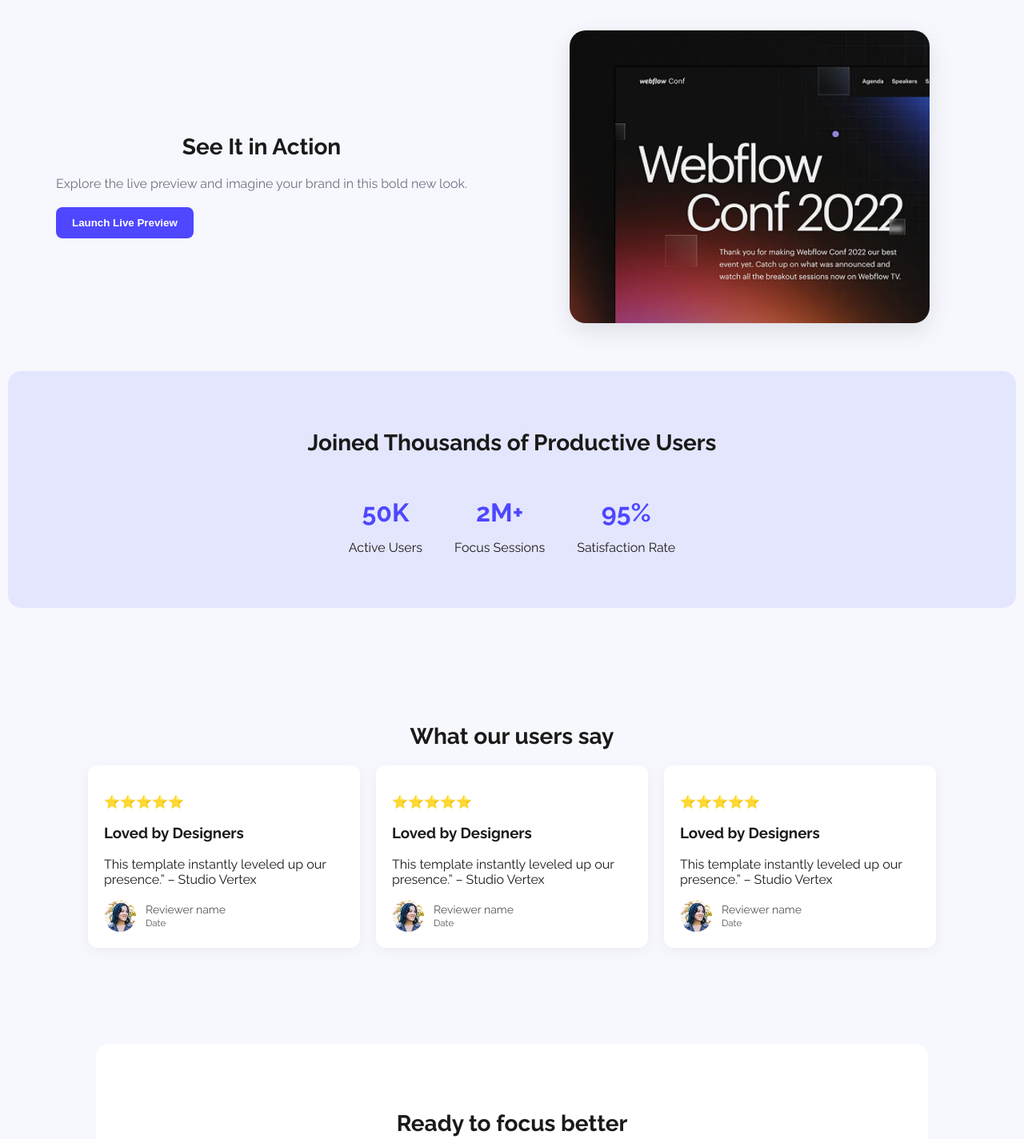
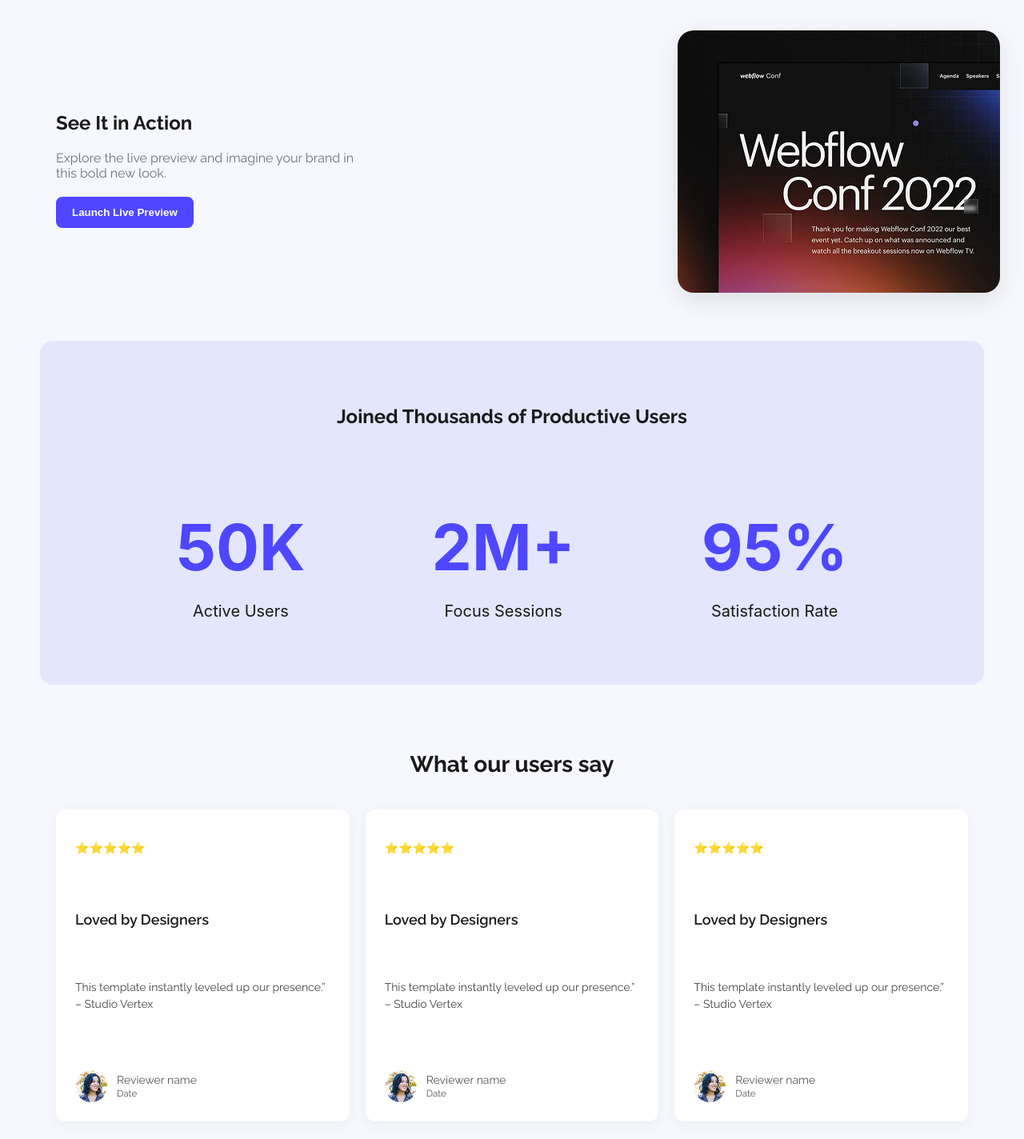
Before and after one commit to tanmoysarkerjr/web-landing-launchpad, a plain HTML site: page index.html in a window 1280 px wide. Shown: the part 720-2144 px from the top of the page at 80% size. Drawn offline with Linux system fonts and the light colour scheme.

Commit message:
Update: Your commit message here

```diff
--- a/style.css
+++ b/style.css
@@ -1,4 +1,3 @@
-
 .raleway {
   font-family: "Raleway", sans-serif;
   font-optical-sizing: auto;
@@ -15,27 +14,30 @@
   height: 698px;
 }
 
-nav{
+nav {
   display: flex;
   align-items: center;
   justify-content: space-between;
   margin: 0 150px 0 150px;
 }
-.title{
+
+.title {
   font-weight: bold;
   font-size: 34px;
   color: rgba(78, 71, 255, 1);
 }
-nav ul li{
+
+nav ul li {
   list-style: none;
 }
-nav ul a{
+
+nav ul a {
   text-decoration: none;
 }
 
-.btn-primary{
+.btn-primary {
 
-        background-color:#4E47FF ;
+  background-color: #4E47FF;
   color: #FFFFFF;
   font-weight: bold;
   font-size: 16px;
@@ -45,14 +47,16 @@ nav ul a{
   border: none;
 
 }
-.describtion{
+
+.describtion {
   color: #252432;
   text-align: center;
 
   margin: 309px 267.5px 152px 267.5px;
 
 }
-.describtion ul li{
+
+.describtion ul li {
 
   list-style: none;
   margin: 37px;
@@ -66,31 +70,41 @@ nav ul a{
   color: #1a1a1a;
 }
 
-      /* General heading */
-      h2 {
+/*h2 {
   text-align: center;
   font-size: 28px;
   margin-bottom: 20px;
-      }
+}*/
 
-      /* Action Section */
+
 .action-section {
+  display: flex;
   background: #f6f8fe;
-        width: 1140px;
-        margin: 60px auto; /* Centered horizontally */
+  max-width: 1140px;
+  margin: 0 auto;
+  padding: 60px 20px;
+  position: relative;
+  align-items: center;
+  justify-content: center;
+
 }
 
 .action-container {
+
+  align-items: center;
+  flex-wrap: nowrap;
   display: flex;
-        gap: 80px;
-        align-items: center;
-        flex-wrap: wrap;
+  justify-content: center;
+
+  gap:340px;
+
 }
 
-      .action-content p {
+.action-container p {
   font-size: 16px;
   color: #6b7280;
   margin-bottom: 20px;
+
 }
 
 .action-button {
@@ -108,74 +122,105 @@ nav ul a{
   background-color: #3a36cc;
 }
 
-      .action-image {
-        flex: 1;
+.action-image img {
   display: flex;
   justify-content: center;
-        min-width: 300px;
-      }
-
-      .action-image img {
-        width: 100%;
-        max-width: 450px;
+  height: 328px;
+  width: 403px;
   border-radius: 20px;
   box-shadow: 0 10px 30px rgba(0, 0, 0, 0.1);
+  position: relative;
+  left: 10%;
 }
 
 
 
 .stats-section {
   background-color: #e4e6fe;
-width: 1140px;
-    margin: 60px auto;
-    padding: 50px 60px;
+  align-items: center;
+  max-width: 1140px;
+  margin: 0 auto;
+  padding: 60px 20px;
   border-radius: 16px;
   text-align: center;
+
 }
 
 .stats {
+  font-family: Inter;
   display: flex;
   justify-content: center;
-    gap: 40px;
+
+  gap: 158px;
   margin-top: 20px;
 }
 
 .stats h3 {
-    font-size: 32px;
+  font-size: 80px;
   color: #4E47FF;
   margin-bottom: 5px;
+  padding: px 142px 50px 142px;
+  gap: 158px;
+}
+
+.stats p {
+
+  font-size: 20px;
 }
 
 
 /* Testimonials */
 .testimonials {
+  max-width: 1140px;
+  margin: 0 auto;
   padding: 60px 20px;
-    max-width: 1200px;
-    margin: 60px auto; /* Center section on the page */
   text-align: center;
+}
+
+.testimonials h2 {
+  font-size: 28px;
+  margin-bottom: 40px;
+  color: #1a1a1a;
 }
 
 .cards {
   display: flex;
-    justify-content: center;
-    flex-wrap: wrap;
+
+
   gap: 20px;
 }
 
 .card {
   background: #ffffff;
-    padding: 20px;
+  padding: 24px;
   border-radius: 12px;
-    width: 300px;
+  width: 366px;
+  height: 342px;
   box-shadow: 0 4px 16px rgba(0, 0, 0, 0.05);
-    text-align: left; /* Optional: align card content left */
+  text-align: left;
+  display: flex;
+  flex-direction: column;
+  justify-content: space-between;
+}
+
+.card h3 {
+  margin: 12px 0 8px;
+  font-size: 18px;
+  font-weight: 600;
+  color: #1a1a1a;
+}
+
+.card p {
+  font-size: 14px;
+  color: #444;
+  line-height: 1.5;
 }
 
 .reviewer {
   display: flex;
   align-items: center;
   gap: 12px;
-    margin-top: 10px;
+  margin-top: 16px;
   font-size: 14px;
   color: #555;
 }
@@ -186,14 +231,19 @@ width: 1140px;
   border-radius: 50%;
   object-fit: cover;
 }
+
+
 /* CTA Section */
 .cta-section {
   background-color: white;
-    padding: 60px 20px;
+
+  padding: 71px 150px 71px 150px;
   text-align: center;
   border-radius: 16px;
   max-width: 1000px;
-    margin: 60px auto;
+
+  margin:132px auto;
+
 }
 
 .cta-button {
@@ -215,23 +265,33 @@ width: 1140px;
 
 .cta-section img {
   margin-top: 30px;
-    max-width: 100%;
+  max-width: 840px;
+  height: 364px;
   border-radius: 20px;
-    box-shadow: 0 8px 24px rgba(0, 0, 0, 0.1);
+  box-shadow: 0 8px 24px rgba(24, 14, 14, 0.1);
 }
+
+
+
+
 
 /* Contact Section */
 .contact-section {
   display: flex;
   flex-wrap: wrap;
-    justify-content: space-between;
-    padding: 60px 80px;
+  justify-content: center; /* Changed to center to align content */
   background-color: #f6f8fe;
+  /* Removed max-width to allow full width background */
+  margin: 92px 150px 14px 150px; /* Updated margin to remove horizontal constraint */
+  padding: 60px 150px; /* Adjusted padding to create space on sides */
 }
+
 
 .contact-left {
   flex: 1;
   min-width: 250px;
+  /* Removed fixed margin to allow flexbox to manage spacing */
+  margin-right: 150px; /* Added margin to separate from the form */
 }
 
 .contact-left h2 {
@@ -243,7 +303,8 @@ width: 1140px;
 .contact-right {
   flex: 1;
   min-width: 300px;
-    margin: auto 150px 442px 150px;
+  /* Removed margin to allow flexbox to manage spacing */
+  margin: auto 0; /* Reset margin for better flex control */
 }
 
 .contact-form {
@@ -282,11 +343,13 @@ width: 1140px;
 .contact-form button:hover {
   background-color: #3a36cc;
 }
+
 /* Footer */
 .footer {
   text-align: center;
   background: #ffffff;
   padding: 40px 20px;
+  margin-top: 14px;
 }
 
 .footer h1 {
@@ -317,3 +380,42 @@ width: 1140px;
 .footer-links a:hover {
   text-decoration: underline;
 }
+
+
+
+/* Footer */
+.footer {
+  text-align: center;
+  background: #ffffff;
+  padding: 40px 20px;
+  margin-top: 14px;
+}
+
+.footer h1 {
+  color: #4E47FF;
+  font-size: 32px;
+  margin-bottom: 10px;
+}
+
+.footer p {
+  max-width: 600px;
+  margin: 0 auto 20px;
+  color: #555;
+}
+
+.footer-links {
+  display: flex;
+  justify-content: center;
+  gap: 20px;
+  flex-wrap: wrap;
+}
+
+.footer-links a {
+  color: #1a1a1a;
+  text-decoration: none;
+  font-weight: 500;
+}
+
+.footer-links a:hover {
+  text-decoration: underline;
+}
```
Also changed, not shown: index.html (+13 -3 lines). Lines whose indentation alone changed are shown as unchanged.
